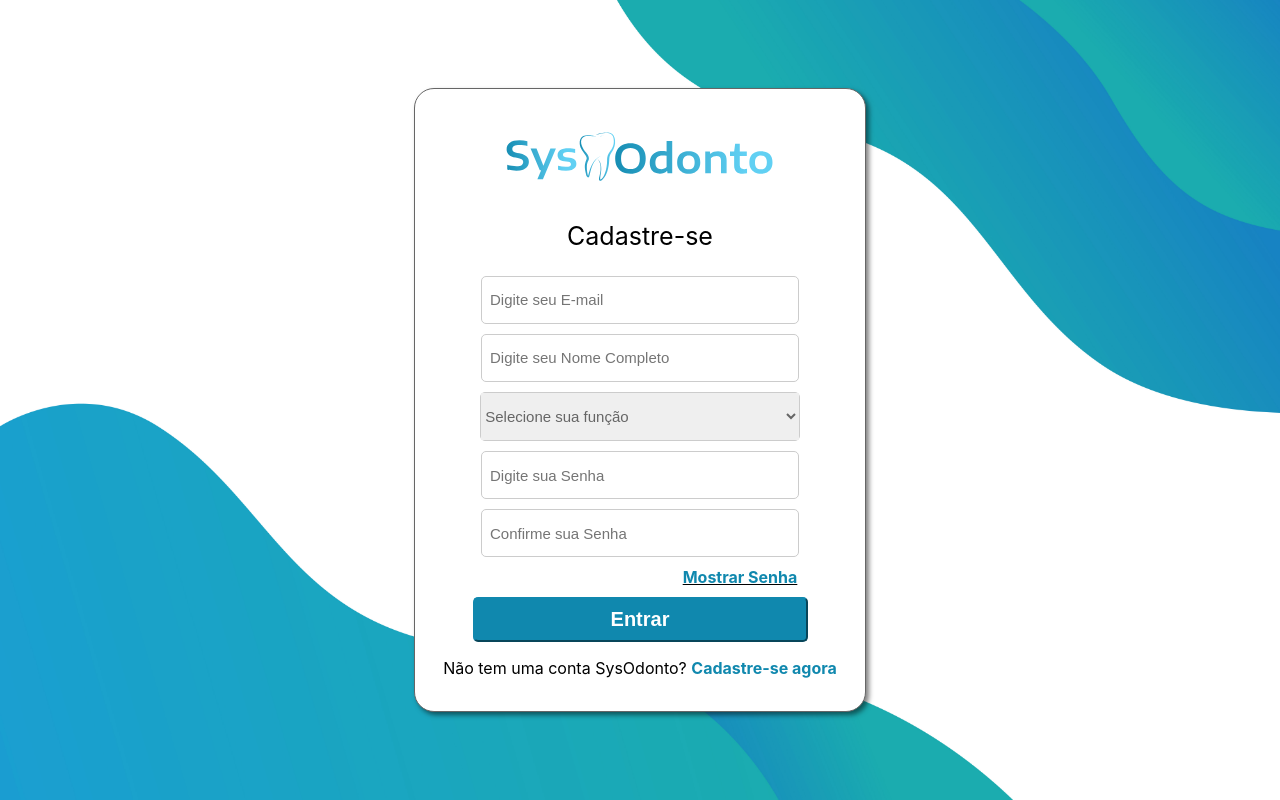
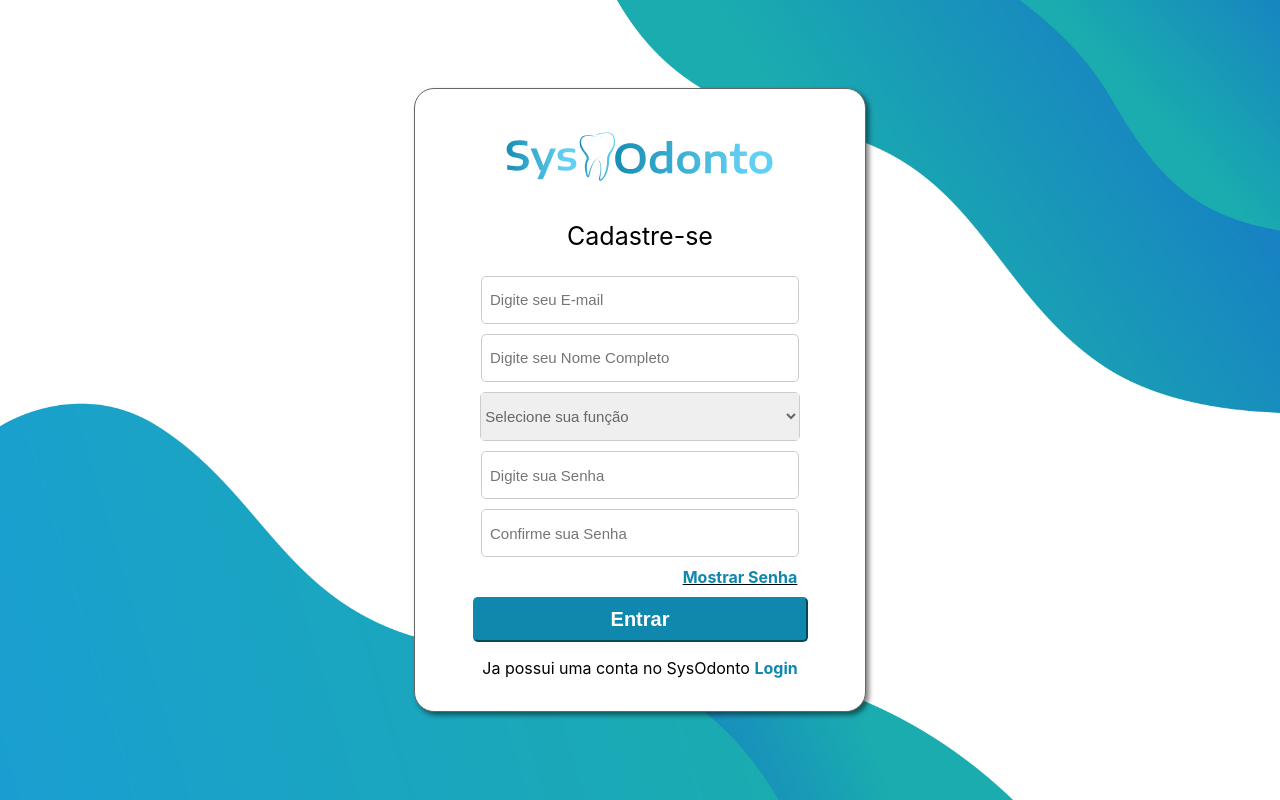
Before and after one commit to kamps07/SysOdontoFrontEnd, a React (Create React App) app in the folder sysodonto/: page /Cadastro in a window 1280 px wide. Built offline with nearby package versions, Linux system fonts and the light colour scheme.

Commit message:
Atualização do Texto Cadastro

```diff
--- a/sysodonto/src/pages/Cadastro/Cadastro.jsx
+++ b/sysodonto/src/pages/Cadastro/Cadastro.jsx
@@ -84,7 +84,7 @@ export default function Cadastro() {
 
                         <button className="login-button">Entrar</button>
 
-                        <p> Não tem uma conta SysOdonto? <span className='destaque'>Cadastre-se agora</span></p>
+                        <p> Ja possui uma conta no SysOdonto <span className='destaque' onClick={Navegar}>Login</span></p>
                     </div>
                 </div>
             </div>
```
